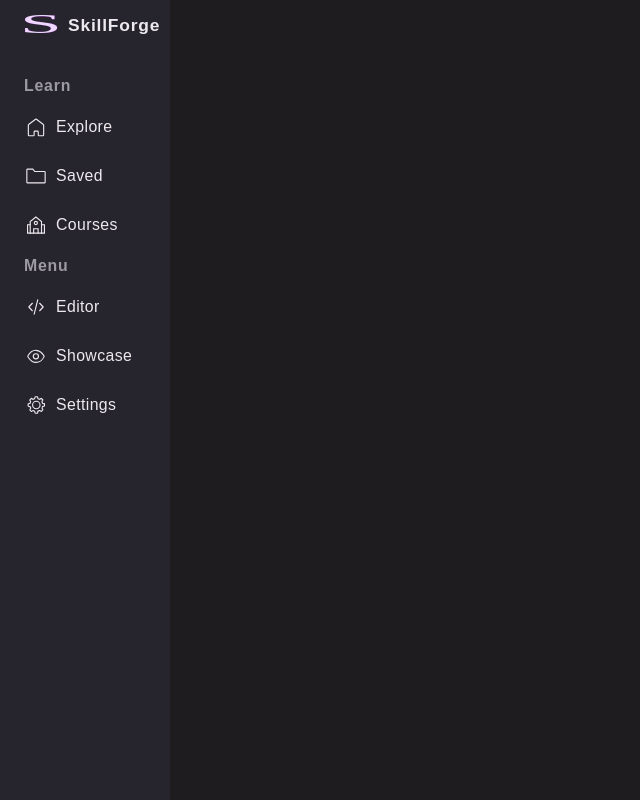
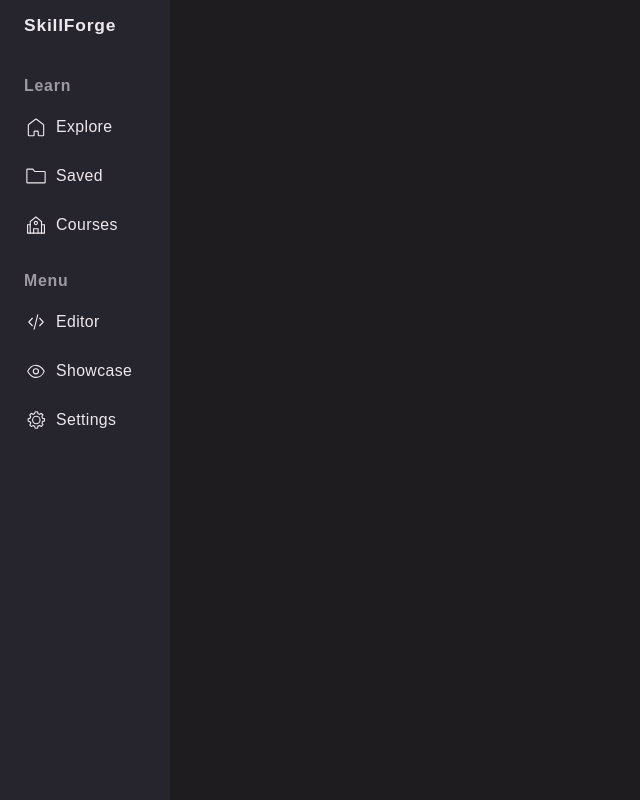
Before and after one commit to RedMwp/WebNerdZ, a plain HTML site: page Main/index.html in a window 1280 px wide. Shown: the whole page, without its empty margins (0-640 px from the left). Drawn offline with Linux system fonts and the light colour scheme.

Commit message:
modified icons

```diff
--- a/Main/css/layout.css
+++ b/Main/css/layout.css
@@ -37,7 +37,7 @@ body{
     width: 100%;
     background: #26242D;
     flex-shrink: 0;
-    padding: 1em .5em;
+    padding: 1em 1.5em;
     display: flex;
     align-items: center;
 }
@@ -68,3 +68,6 @@ body{
     overflow-y: auto;
     padding-top: 1.7em;
 }
+.sf-nav-container ul{
+    margin-bottom: 30px;
+}
--- a/Main/index.html
+++ b/Main/index.html
@@ -15,7 +15,7 @@
     <div class="sf-nav-container">
         <div class="sf-logo-container">
             <div class="header-tab">
-                <img src="icons/logo.svg" alt="icon" class="icon"><h1>SkillForge</h1>
+                <h1>SkillForge</h1>
             </div>
         </div>
         <div class="sf-main-nav-content">
```
